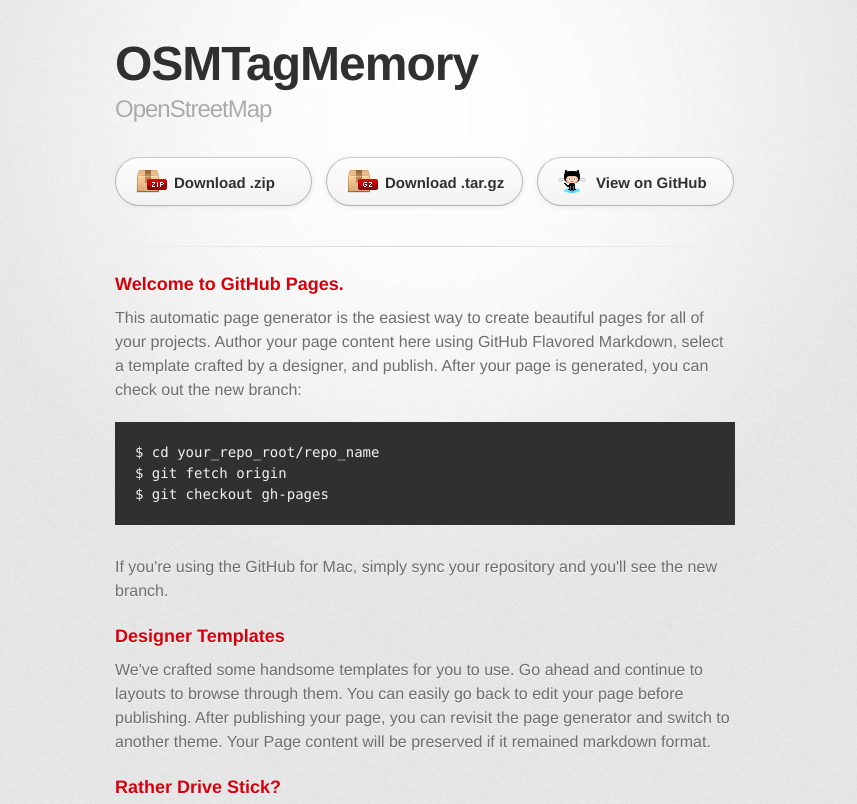
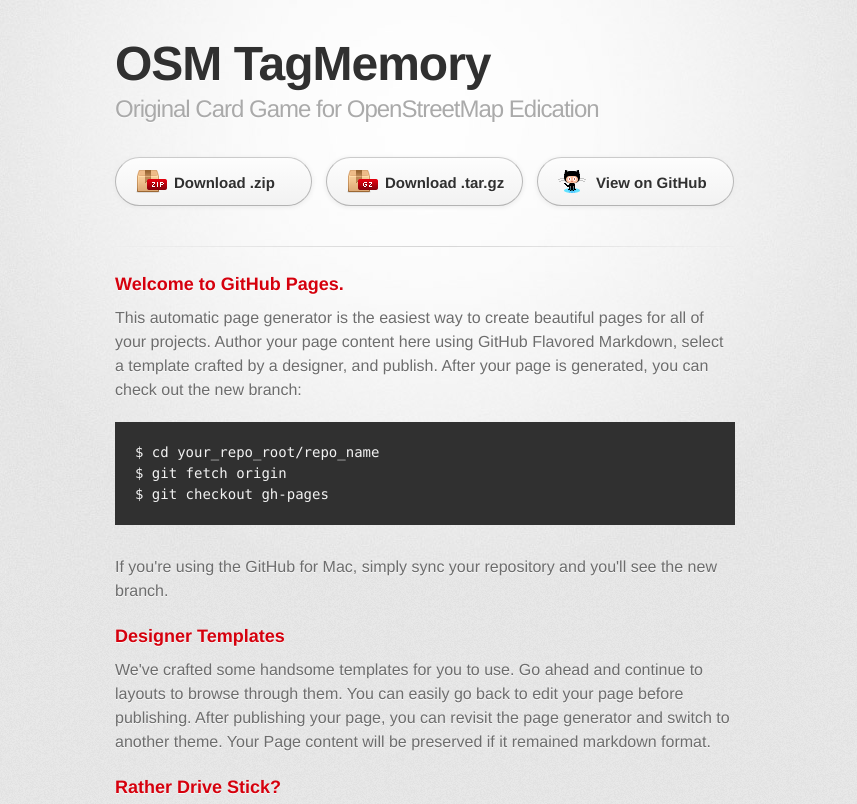
Before and after one commit to osmtagmemory/osmtagmemory, a plain HTML site: page index.html in a window 1280 px wide. Shown: the top 804 px of the page, without its empty margins (215-1072 px from the left). Drawn offline with Linux system fonts and the light colour scheme; a web font is replaced by a local one.

Commit message:
Update: modification of Titles
Modification of Titles and Sub-Title

```diff
--- a/index.html
+++ b/index.html
@@ -10,7 +10,7 @@
     <!--[if lt IE 9]>
     <script src="//html5shiv.googlecode.com/svn/trunk/html5.js"></script>
     <![endif]-->
-    <title>OSMTagMemory by osmtagmemory</title>
+    <title>OSMTagMemory | MAPconcierge</title>
   </head>
 
   <body>
@@ -18,8 +18,8 @@
       <div class="inner">
 
         <header>
-          <h1>OSMTagMemory</h1>
-          <h2>OpenStreetMap</h2>
+          <h1>OSM TagMemory</h1>
+          <h2>Original Card Game for OpenStreetMap Edication</h2>
         </header>
 
         <section id="downloads" class="clearfix">
```
